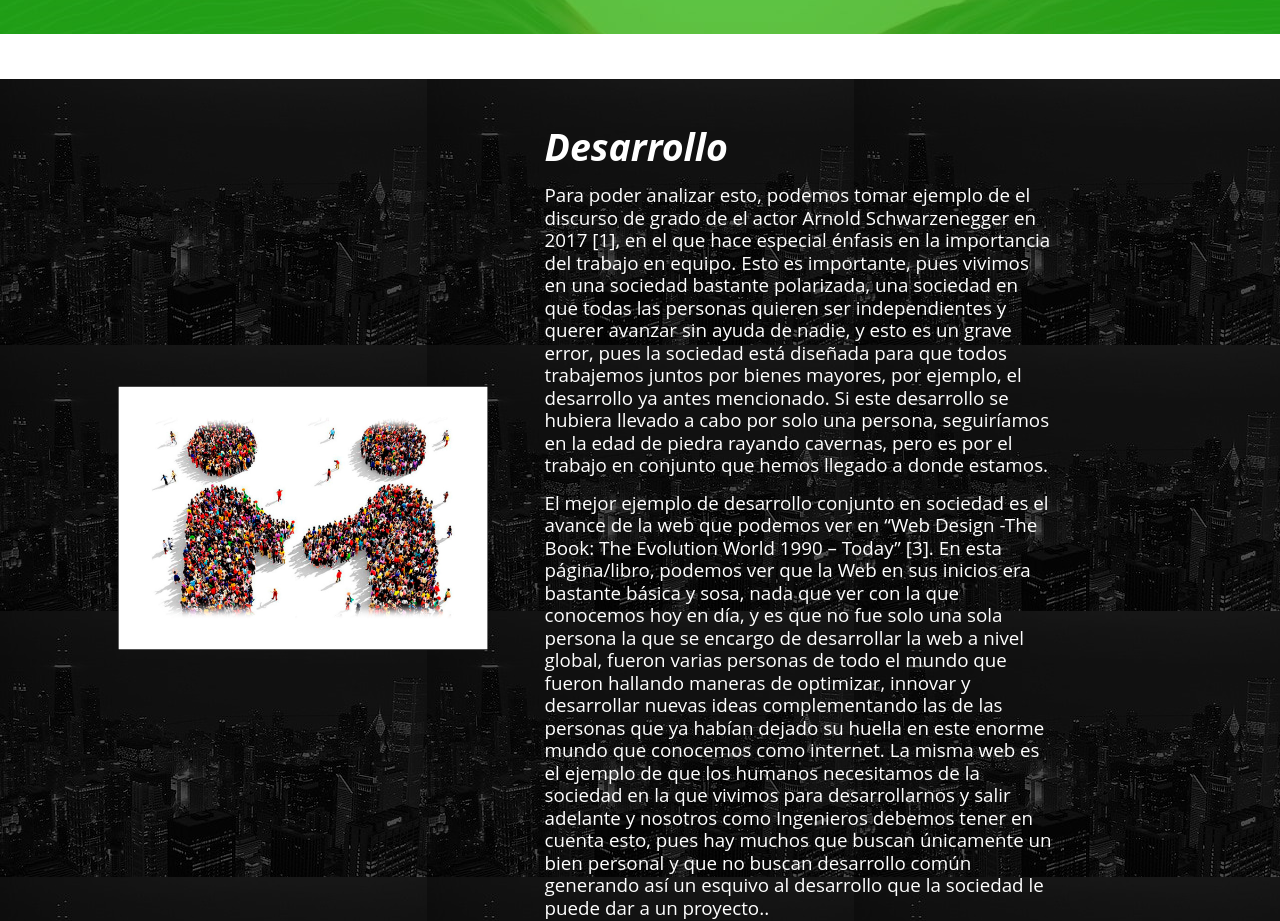
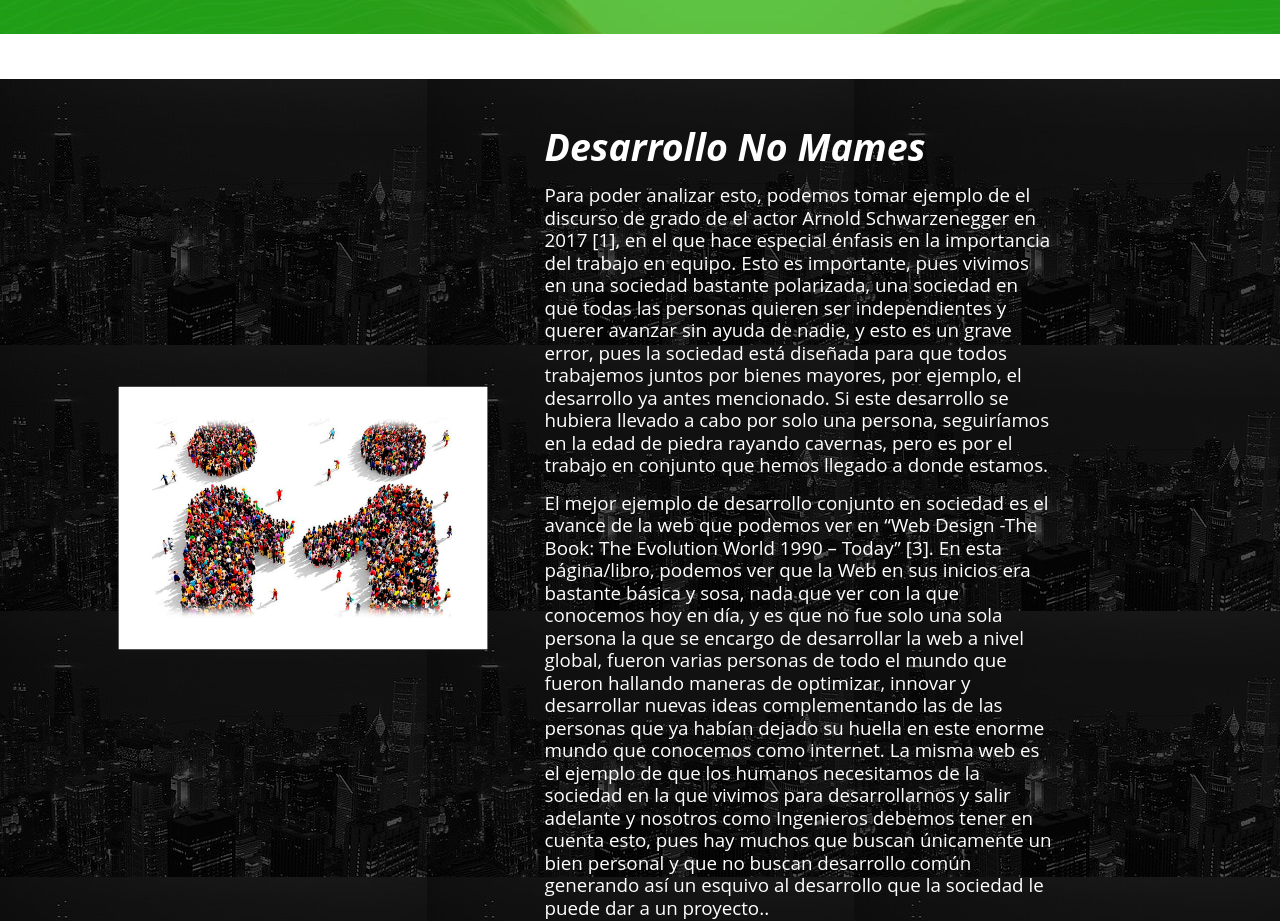
Before and after one commit to Farouk2110/Pagina, a plain HTML site: page index.html in a window 1280 px wide. Shown: the part 1218-2139 px from the top of the page. Drawn offline with Linux system fonts and the light colour scheme.

Commit message:
Update index.html

```diff
--- a/index.html
+++ b/index.html
@@ -190,7 +190,7 @@
       <div class="col-5">
       <br>
       <br>
-      <h1 style="color:white;"><b><i>Desarrollo</i></b></h1>
+      <h1 style="color:white;"><b><i>Desarrollo No Mames</i></b></h1>
       <p><h5 style="color:white;">Para poder analizar esto, podemos tomar ejemplo de el discurso de grado de el actor Arnold Schwarzenegger en 2017 [1], en el que hace especial énfasis en la importancia del trabajo en equipo. Esto es importante, pues vivimos en una sociedad bastante polarizada, una sociedad en que todas las personas quieren ser independientes y querer avanzar sin ayuda de nadie, y esto es un grave error, pues la sociedad está diseñada para que todos trabajemos juntos por bienes mayores, por ejemplo, el desarrollo ya antes mencionado. Si este desarrollo se hubiera llevado a cabo por solo una persona, seguiríamos en la edad de piedra rayando cavernas, pero es por el trabajo en conjunto que hemos llegado a donde estamos.</h5></p>
       <p><h5 style="color:white;">El mejor ejemplo de desarrollo conjunto en sociedad es el avance de la web que podemos ver en “Web Design -The Book: The Evolution World 1990 – Today” [3]. En esta página/libro, podemos ver que la Web en sus inicios era bastante básica y sosa, nada que ver con la que conocemos hoy en día, y es que no fue solo una sola persona la que se encargo de desarrollar la web a nivel global, fueron varias personas de todo el mundo que fueron hallando maneras de optimizar, innovar y desarrollar nuevas ideas complementando las de las personas que ya habían dejado su huella en este enorme mundo que conocemos como internet. La misma web es el ejemplo de que los humanos necesitamos de la sociedad en la que vivimos para desarrollarnos y salir adelante y nosotros como Ingenieros debemos tener en cuenta esto, pues hay muchos que buscan únicamente un bien personal y que no buscan desarrollo común generando así un esquivo al desarrollo que la sociedad le puede dar a un proyecto..</h5></p>
       <p><h5 style="color:white;"align="right"></h5></p>
```
